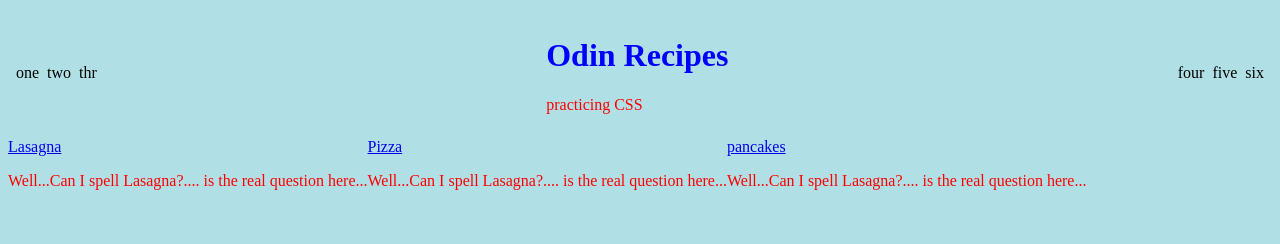
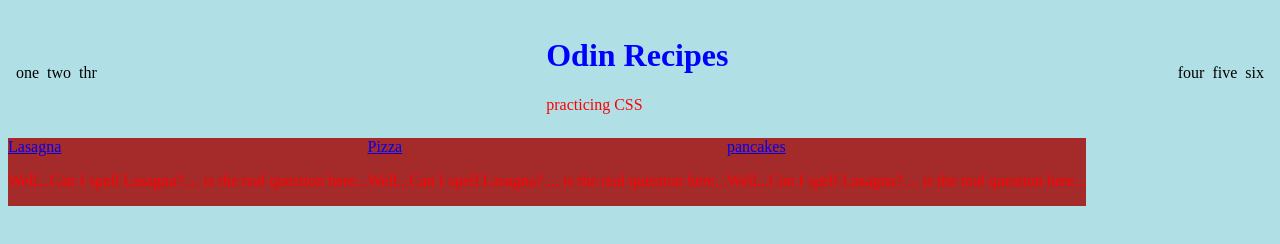
Before and after one commit to BrianStrout/O-Recipes, a plain HTML site: page index.html in a window 1280 px wide. Drawn offline with Linux system fonts and the light colour scheme.

Commit message:
bordering cards

```diff
--- a/index.html
+++ b/index.html
@@ -29,11 +29,14 @@
         gap: 8px;
     }
     .recipes{
-
+        border: 8 px;
         display: flex;
         align-items: center;
     }
-
+    .cards{
+        border: 8px;
+        background-color: brown;
+    }
 
 
 }
@@ -65,14 +68,14 @@
 
 </div>
 <div class ="recipes">
-    <div>
+    <div class = "cards">
         <a href="/recipes/lasagna.html">Lasagna</a><br>
     <p>Well...Can I spell Lasagna?.... is the real question here...</p>
 </div>
-<div>    <a href="/recipes/pizza.html">Pizza</a><br>
+<div class = "cards">    <a href="/recipes/pizza.html">Pizza</a><br>
     <p>Well...Can I spell Lasagna?.... is the real question here...</p>
 </div>
-<div>
+<div class = "cards">
     <a href="/recipes/pancakes.html">pancakes</a><br>
     <p>Well...Can I spell Lasagna?.... is the real question here...</p>
 </div>
```
